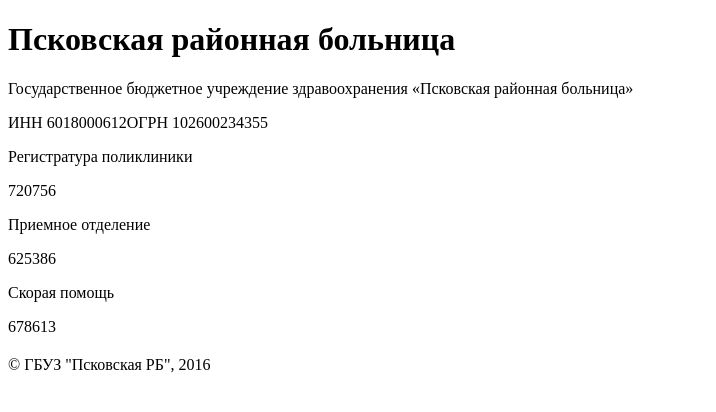
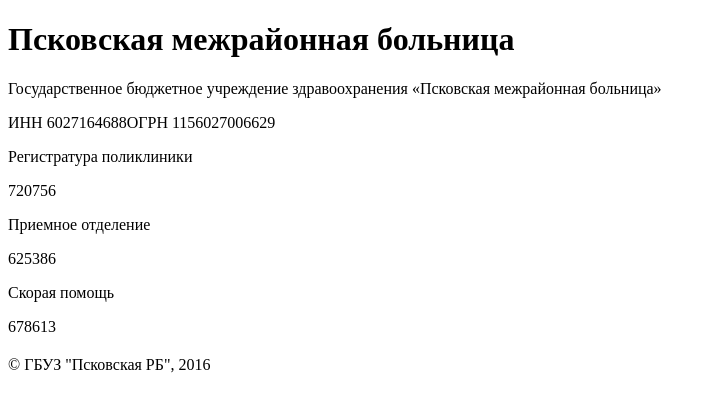
Before and after one commit to vkabachenko/HospitalSite, a Yii app: template frontend/views/docs/list.php in a window 1280 px wide. Shown: the top 412 px of the page, without its empty margins (0-716 px from the left). Run offline with PHP 8.4 and a stand-in for Yii, Linux system fonts and the light colour scheme; the template is opened without the code that fills it, so the values that code supplies are empty; some libraries are stand-ins or nearby versions.

Commit message:
rename of hospital applied

```diff
--- a/frontend/views/layouts/main.php
+++ b/frontend/views/layouts/main.php
@@ -27,9 +27,9 @@ AppAsset::register($this);
     <div class="container" id="wrapper">
         <div class="row" id="header">
             <div class="col-xs-8" id="titleOrg">
-                <h1>Псковская районная больница</h1>
-                <p class="orgDetails">Государственное бюджетное учреждение здравоохранения «Псковская районная больница»</p>
-                <p class="orgDetails">ИНН 6018000612<span>ОГРН 102600234355</span></p>
+                <h1>Псковская межрайонная больница</h1>
+                <p class="orgDetails">Государственное бюджетное учреждение здравоохранения «Псковская межрайонная больница»</p>
+                <p class="orgDetails">ИНН 6027164688<span>ОГРН 1156027006629</span></p>
             </div>
             <div class="col-xs-4" id="phones">
                 <p class="mainName">Регистратура поликлиники</p>
--- a/frontend/web/css/frontend.css
+++ b/frontend/web/css/frontend.css
@@ -50,12 +50,13 @@ div#header {
 #titleOrg  h1 {
     font-family:antiqua;
     font-weight: bold;
+    font-size:30px;
     color:navy;
 }
 
 #titleOrg .orgDetails {
     font-family: Verdana, Arial, sans-serif;
-    font-size:90%;
+    font-size:85%;
     text-align: center;
     color: #006666;
 }
```
Also changed, not shown: frontend/config/main.php (+5 -4 lines), 6 other files.
